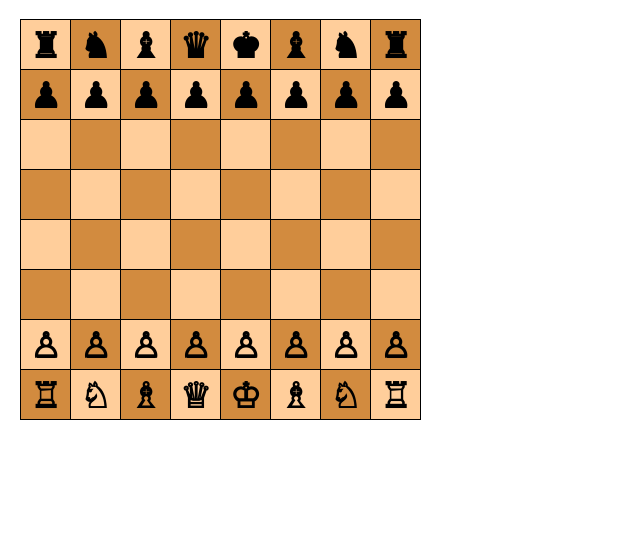
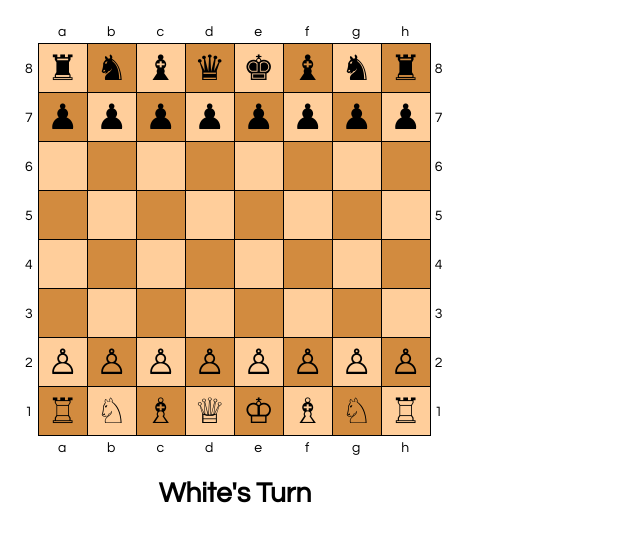
Before and after one commit to arpitm91/react-chess, a React app: page / in a window 1280 px wide. Shown: the whole page, without its empty margins (0-640 px from the left). Built offline with nearby package versions, Linux system fonts and the light colour scheme.

Commit message:
Added numbering and last move

```diff
--- a/src/index.css
+++ b/src/index.css
@@ -4,19 +4,23 @@ body {
 }
 
 #root {
-  width: 400px;
-  min-width: 400px;
-  max-width: 400px;
+  width: 430px;
+  min-width: 430px;
+  max-width: 430px;
 }
 
 ol, ul {
   padding-left: 30px;
 }
 
-.board-row:after {
-  clear: both;
-  content: "";
-  display: table;
+.boardTable, .boardTable td {
+  border-collapse: collapse;
+  padding: 0px;
+}
+
+.cellNumber{
+  padding: 5px!important;
+  text-align: center;
 }
 
 .status {
@@ -28,14 +32,14 @@ ol, ul {
   border: 1px solid #000;
   float: left;
   font-size: 35px;
-  font-weight: bold;
-  line-height: 51px;
-  height: 51px;
+  font-family: cursive;
+  line-height: 50px;
+  height: 50px;
   margin-right: -1px;
   margin-top: -1px;
   padding: 0;
   text-align: center;
-  width: 51px;
+  width: 50px;
 }
 
 .black-square {
@@ -48,6 +52,26 @@ ol, ul {
 
 .selected.black-square  {
   background: #465298;
+}
+
+.lastMoveStart {
+  background: repeating-radial-gradient(
+    circle,
+    rgba(54, 167, 20, 0.5),
+    rgba(54, 167, 20, 0.5) 5px,
+    rgba(77, 238, 29, 0.5) 24px,
+    rgba(77, 238, 29, 0.5) 240px
+  );
+}
+
+.lastMoveEnd {
+  background: repeating-radial-gradient(
+    circle,
+    rgba(150, 150, 150, 0.9),
+    rgba(150, 150, 150, 0.9) 5px,
+    rgba(208, 208, 208, 0.9) 24px,
+    rgba(208, 208, 208, 0.9) 240px
+  );
 }
 
 .valid-move {
@@ -93,3 +117,7 @@ ol, ul {
 .square:focus {
   outline: none;
 }
+
+.center {
+  text-align: center;
+}
--- a/src/index.js
+++ b/src/index.js
@@ -17,6 +17,10 @@ class Square extends React.Component {
       className += " valid-move";
     if(this.props.isCapturedCell)
       className += " capture-cell";
+    if(this.props.lastMoveStart)
+      className += " lastMoveStart";
+    if(this.props.lastMoveEnd)
+      className += " lastMoveEnd";
     return (
       <button className={className} onClick={this.props.onClick}>
         {text}
@@ -62,6 +66,10 @@ class ChessGame extends React.Component {
       whitesMove: true,
       selectedI: null,
       selectedJ: null,
+      lastMoveStartI: null,
+      lastMoveStartJ: null,
+      lastMoveEndI: null,
+      lastMoveEndJ: null,
     };
   }
   // i_check, j_check is the cell to be checked.
@@ -520,6 +528,8 @@ class ChessGame extends React.Component {
         ]
 
         let whitesMove = this.state.whitesMove ? false : true;
+        let lastMoveStartI = this.state.selectedI;
+        let lastMoveStartJ = this.state.selectedJ;
 
         this.setState({
           layout : layout,
@@ -527,7 +537,11 @@ class ChessGame extends React.Component {
           captureMoveCells : captureMoveCells,
           whitesMove : whitesMove,
           selectedI : null,
-          selectedJ : null
+          selectedJ : null,
+          lastMoveEndI:i,
+          lastMoveEndJ:j,
+          lastMoveStartI:lastMoveStartI,
+          lastMoveStartJ:lastMoveStartJ,
         })
         return;
     }
@@ -558,7 +572,9 @@ class ChessGame extends React.Component {
     }
   }
   render() {
+    const turn = this.state.whitesMove ? "White's Turn" : "Black's Turn";
     return (
+      <div>
         <ChessBoard
           layout={this.state.layout}
           validMoveCells={this.state.validMoveCells}
@@ -566,7 +582,34 @@ class ChessGame extends React.Component {
           handleClick={(i, j) => this.handleClick(i, j)}
           selectedI={this.state.selectedI}
           selectedJ={this.state.selectedJ}
+          lastMoveStartI={this.state.lastMoveStartI}
+          lastMoveStartJ={this.state.lastMoveStartJ}
+          lastMoveEndI={this.state.lastMoveEndI}
+          lastMoveEndJ={this.state.lastMoveEndJ}
         />
+        <div className="center">
+          <h1>{turn}</h1>
+          {/* <button>New Game</button> */}
+        </div>
+      </div>
+    );
+  }
+}
+
+class Numbering extends React.Component {
+  render() {
+    return (
+      <tr>
+        <td/>
+        <td className="cellNumber">a</td>
+        <td className="cellNumber">b</td>
+        <td className="cellNumber">c</td>
+        <td className="cellNumber">d</td>
+        <td className="cellNumber">e</td>
+        <td className="cellNumber">f</td>
+        <td className="cellNumber">g</td>
+        <td className="cellNumber">h</td>
+      </tr>
     );
   }
 }
@@ -575,16 +618,22 @@ class ChessBoard extends React.Component {
   renderSquare(i, j) {
     const isBlackSquare = (i+j)%2 === 1 ? true : false;
     const selected = (i===this.props.selectedI && j===this.props.selectedJ) ? true : false;
+    const lastMoveStart = (i===this.props.lastMoveStartI && j===this.props.lastMoveStartJ) ? true : false;
+    const lastMoveEnd = (i===this.props.lastMoveEndI && j===this.props.lastMoveEndJ) ? true : false;
     return (
+      <td>
         <Square
           key={i*8+j}
           value={this.props.layout[i][j]}
           onClick={() => this.props.handleClick(i, j)}
           selected={selected}
           isBlackSquare={isBlackSquare}
+          lastMoveStart={lastMoveStart}
+          lastMoveEnd={lastMoveEnd}
           isValidMoveCell={this.props.validMoveCells[i][j]}
           isCapturedCell={this.props.captureMoveCells[i][j]}
         />
+      </td>
     );
   }
   getRow(i) {
@@ -593,9 +642,11 @@ class ChessBoard extends React.Component {
         cells.push(this.renderSquare(i, j))
     }
     return (
-      <div className="board-row" key={i}>
+      <tr key={i}>
+        <td className="cellNumber">{8-i}</td>
         {cells}
-      </div>
+        <td className="cellNumber">{8-i}</td>
+      </tr>
     );
   }
   render() {
@@ -604,9 +655,13 @@ class ChessBoard extends React.Component {
         rows.push(this.getRow(i))
     }
     return (
-      <div>
+      <table className="boardTable">
+        <tbody>
+          <Numbering/>
           {rows}
-      </div>
+          <Numbering/>
+        </tbody>
+      </table>
     );
   }
 }
```
Lines whose indentation alone changed are shown as unchanged.
